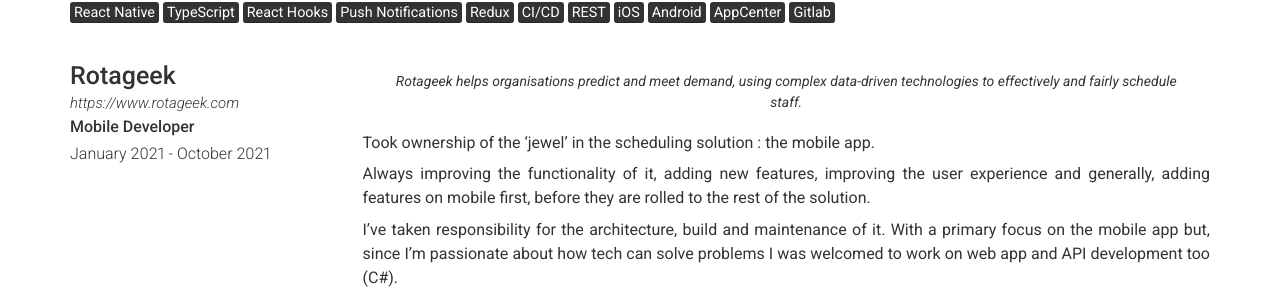
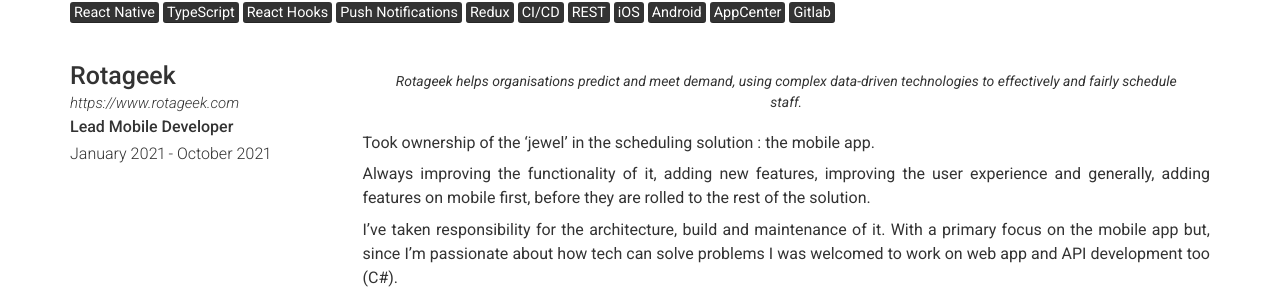
Before and after one commit to filipef101/filipef101.github.io, a Jekyll site: the page built from index.md, in a window 1280 px wide and 900 px high, scrolled down 907 px. Shown: the part 143-443 px from the top of the window. Built offline with Jekyll 4.4.1, drawn with Linux system fonts in a browser that asks for light colours; nearby versions of some CDN libraries; a script that is not in the unit is left out.

Commit message:
Update experience.yml

```diff
--- a/_data/experience.yml
+++ b/_data/experience.yml
@@ -35,7 +35,7 @@
 - layout: left
   company: Rotageek
   link: https://www.rotageek.com
-  job_title: Mobile Developer
+  job_title: Lead Mobile Developer
   dates: January 2021 - October 2021
   quote: >
     Rotageek helps organisations predict and meet demand, using complex data-driven technologies to effectively and fairly schedule staff.
```
